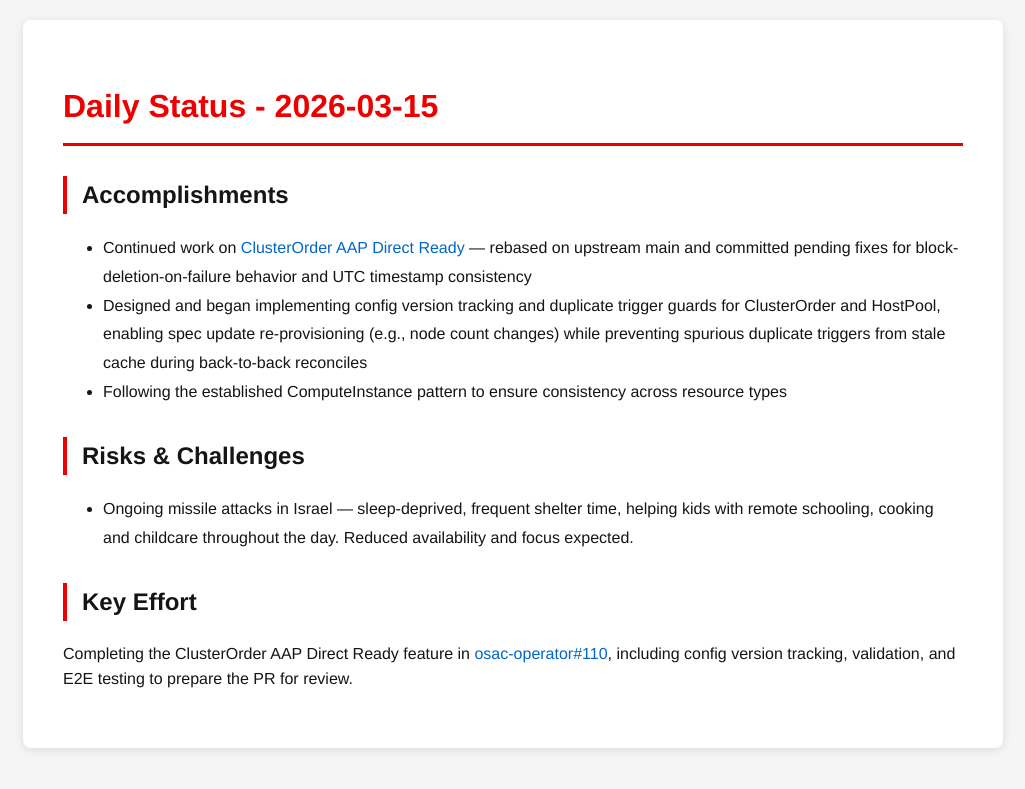
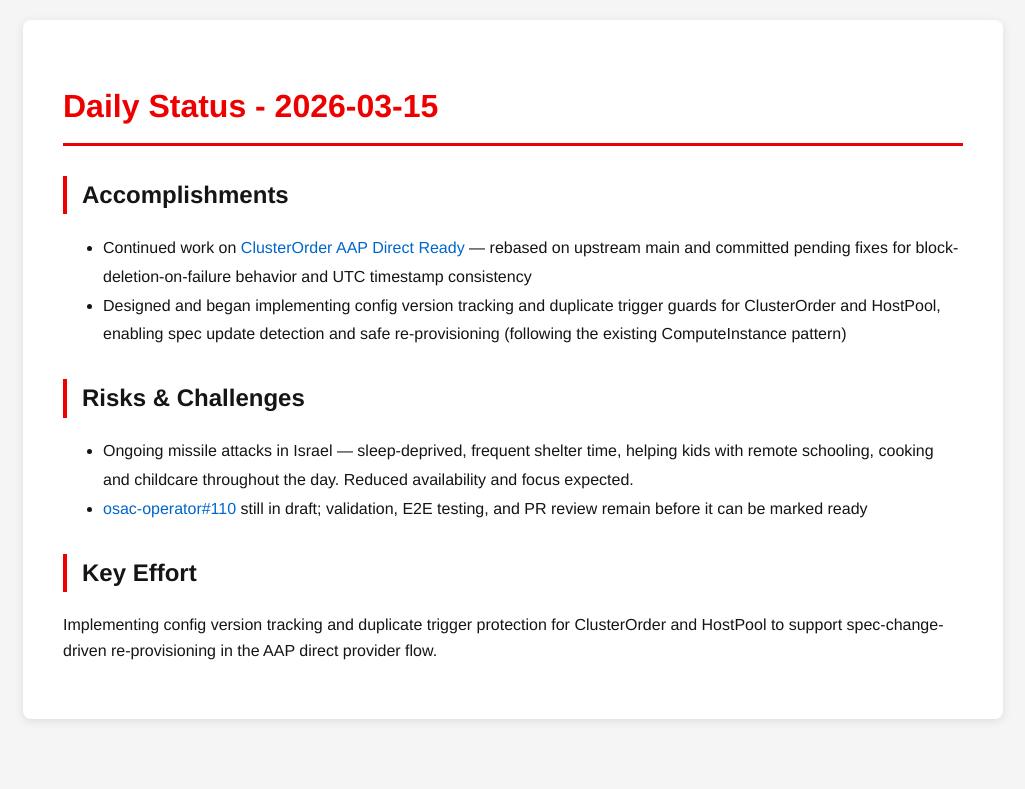
Before and after one commit to tzvatot/daily-status, a Jekyll site: the page built from 2026-03-15.md, in a window 1280 px wide. Shown: the top 789 px of the page, without its empty margins (127-1152 px from the left). Built offline with Jekyll 4.4.1, drawn with Linux system fonts in a browser that asks for light colours.

Commit message:
Daily status update - 2026-03-15

```diff
--- a/2026-03-15.md
+++ b/2026-03-15.md
@@ -8,11 +8,11 @@ date: 2026-03-15
 
 ## Accomplishments
 - Continued work on [ClusterOrder AAP Direct Ready](https://github.com/osac-project/osac-operator/pull/110) — rebased on upstream main and committed pending fixes for block-deletion-on-failure behavior and UTC timestamp consistency
-- Designed and began implementing config version tracking and duplicate trigger guards for ClusterOrder and HostPool, enabling spec update re-provisioning (e.g., node count changes) while preventing spurious duplicate triggers from stale cache during back-to-back reconciles
-- Following the established ComputeInstance pattern to ensure consistency across resource types
+- Designed and began implementing config version tracking and duplicate trigger guards for ClusterOrder and HostPool, enabling spec update detection and safe re-provisioning (following the existing ComputeInstance pattern)
 
 ## Risks & Challenges
 - Ongoing missile attacks in Israel — sleep-deprived, frequent shelter time, helping kids with remote schooling, cooking and childcare throughout the day. Reduced availability and focus expected.
+- [osac-operator#110](https://github.com/osac-project/osac-operator/pull/110) still in draft; validation, E2E testing, and PR review remain before it can be marked ready
 
 ## Key Effort
-Completing the ClusterOrder AAP Direct Ready feature in [osac-operator#110](https://github.com/osac-project/osac-operator/pull/110), including config version tracking, validation, and E2E testing to prepare the PR for review.
+Implementing config version tracking and duplicate trigger protection for ClusterOrder and HostPool to support spec-change-driven re-provisioning in the AAP direct provider flow.
```
